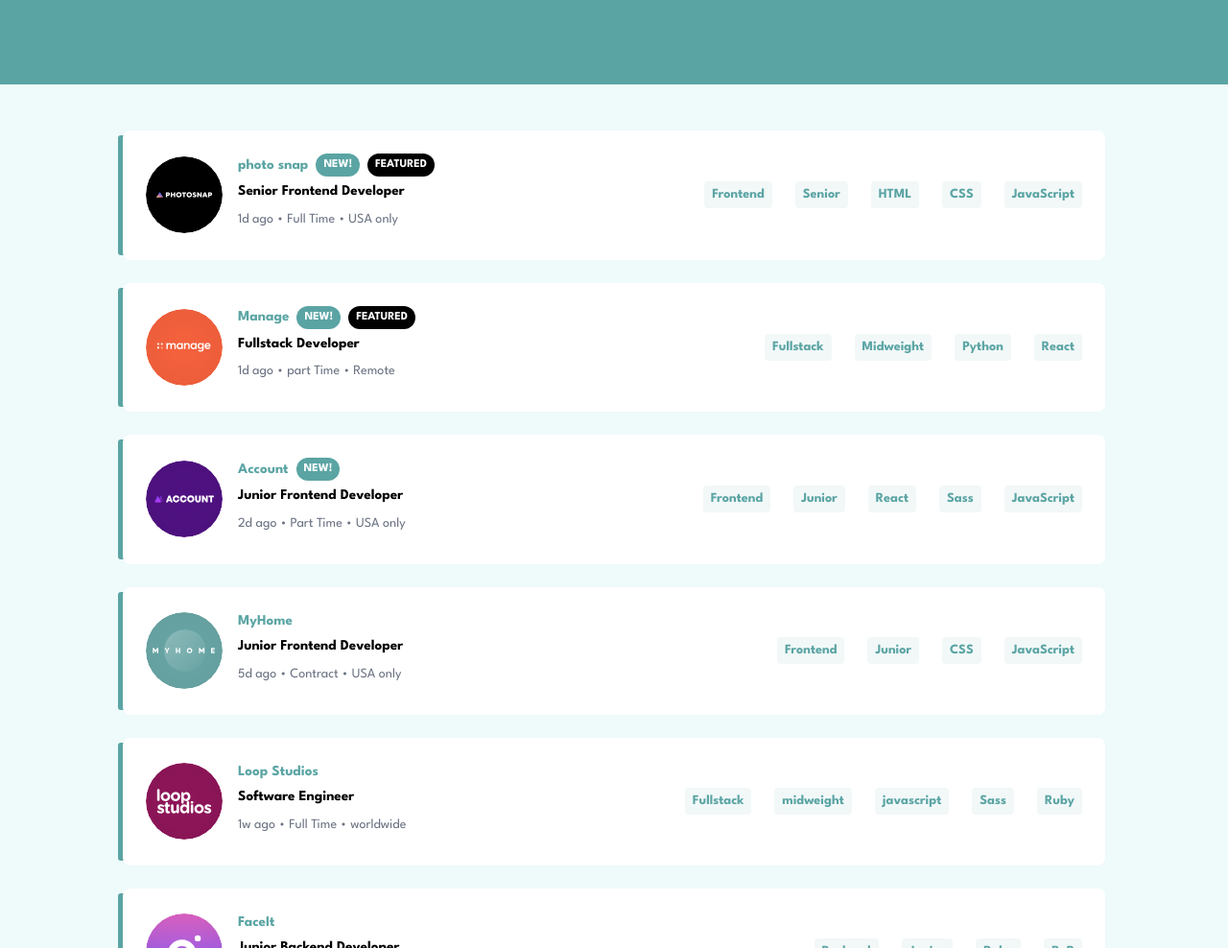
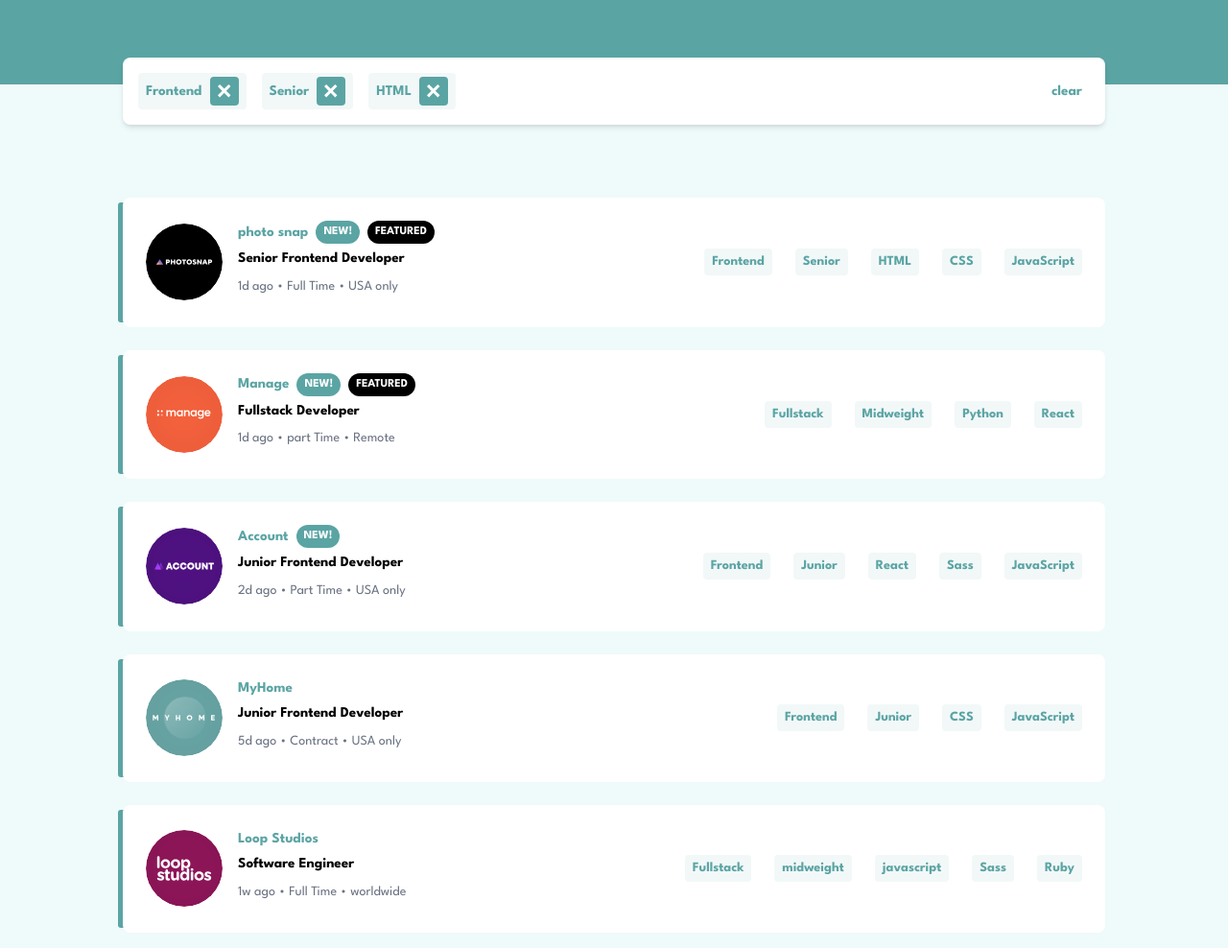
Before and after one commit to Hayat615-coder/Job-listings-with-filtering, a website built with Vite: page index.html in a window 1280 px wide. Shown: the part 112-1100 px from the top of the page at 96% size. Built offline with nearby package versions, Linux system fonts and the light colour scheme; files whose address does not match are found by name.

Commit message:
some ui updates are done

```diff
--- a/index.html
+++ b/index.html
@@ -18,6 +18,47 @@
     <header
       class="bg-[hsl(180,29%,50%)] bg-[url('./src/assets/bg-header-mobile.svg')] md:bg-[url('./src/assets/bg-header-desktop.svg')] w-full bg-no-repeat bg-cover bg-center h-39 md:h-50"
     ></header>
+    <div
+      class="w-full relative -top-7 p-4 flex items-center justify-between flex-row bg-white shadow-md rounded-lg max-w-5xl mx-auto"
+    >
+      <div class="flex gap-4 flex-wrap">
+        <button
+          class="text-[hsl(180,29%,50%)] bg-[hsl(180,29%,96%)] flex flex-row gap-2 items-center font-bold rounded-sm px-2 py-1 text-md cursor-pointer"
+        >
+          Frontend
+          <img
+            class="text-white bg-[hsl(180,29%,50%)] hover:bg-black w-full h-full rounded-sm p-2 cursor-pointer"
+            src="./src/assets/icon-remove.svg"
+            alt="Remove"
+          />
+        </button>
+        <button
+          class="text-[hsl(180,29%,50%)] bg-[hsl(180,29%,96%)] flex flex-row gap-2 items-center font-bold rounded-sm px-2 py-1 text-md cursor-pointer"
+        >
+          Senior
+          <img
+            class="text-white bg-[hsl(180,29%,50%)] hover:bg-black w-full h-full rounded-sm p-2 cursor-pointer"
+            src="./src/assets/icon-remove.svg"
+            alt="Remove"
+          />
+        </button>
+        <button
+          class="text-[hsl(180,29%,50%)] bg-[hsl(180,29%,96%)] flex flex-row gap-2 items-center font-bold rounded-sm px-2 py-1 text-md cursor-pointer"
+        >
+          HTML
+          <img
+            class="text-white bg-[hsl(180,29%,50%)] hover:bg-black w-full h-full rounded-sm p-2 cursor-pointer"
+            src="./src/assets/icon-remove.svg"
+            alt="Remove"
+          />
+        </button>
+      </div>
+      <button
+        class="text-[hsl(180,29%,50%)] hover:underline font-bold rounded-sm px-2 py-1 text-md cursor-pointer"
+      >
+        clear
+      </button>
+    </div>
     <main
       class="grow relative -top-10 md:-top-12 flex items-center justify-center mt-24"
     >
```
